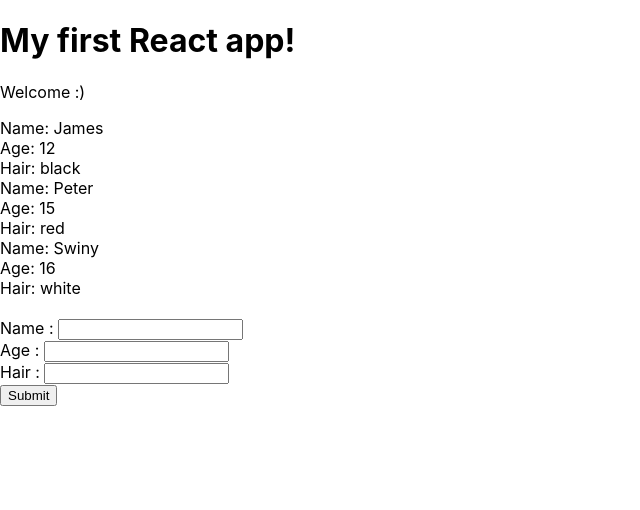
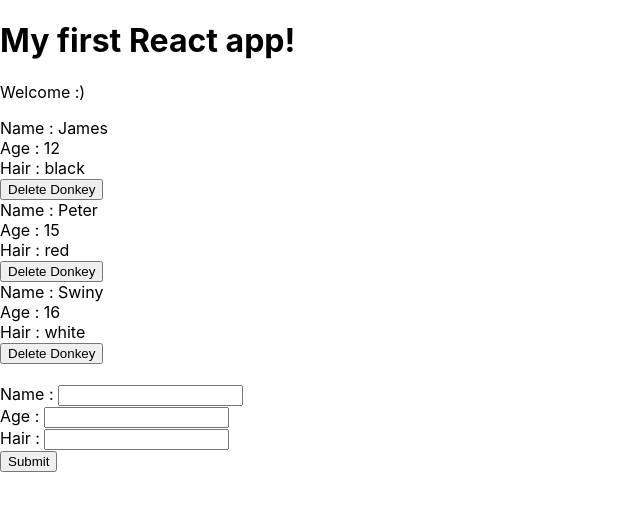
Before and after one commit to Ibnathism/React-And-Redux-Basics, a React (Create React App) app in the folder myfirstapp/: page / in a window 1280 px wide. Shown: the top 510 px of the page, without its empty margins (0-640 px from the left). Built offline with nearby package versions, Linux system fonts and the light colour scheme.

Commit message:
delete data

```diff
--- a/myfirstapp/src/App.js
+++ b/myfirstapp/src/App.js
@@ -1,7 +1,8 @@
 import React, { Component } from 'react';
-import Nested from './props';
+//import Nested from './props';
 //import Conditional from './conditional';
 import AddDonkey from './form';
+import DeleteDonkey from './deleteData';
 
 class App extends Component {
   //Outputting List
@@ -25,6 +26,18 @@
       donkeys: temp
     })
   }
+
+
+  removeDonkey = (id) => {
+    //console.log(id);
+    let temp = this.state.donkeys.filter(i => {
+      return i.id !== id
+    });
+    this.setState({
+      donkeys: temp
+    })
+  }
+
   render(){
     return (
 
@@ -57,7 +70,7 @@
       <div className="App">
           <h1>My first React app!</h1>
           <p>Welcome :)</p>
-          <Nested donkeys={this.state.donkeys}/>
+          <DeleteDonkey removeDonkey={this.removeDonkey} donkeys={this.state.donkeys}/>
           <AddDonkey addDonkey={this.addDonkey}/>
       </div>
 
--- /dev/null
+++ b/myfirstapp/src/deleteData.js
@@ -0,0 +1,23 @@
+import React from 'react';
+
+const DeleteDonkey = ({donkeys, removeDonkey}) => {
+    const list = donkeys.map(i => {
+        return(
+            <div className="donkey" key={i.id}>
+                <div>Name : {i.name}</div>
+                <div>Age : {i.age}</div>
+                <div>Hair : {i.hair}</div>
+                <button onClick={() => {removeDonkey(i.id)}}>Delete Donkey</button>
+
+            </div>
+        )
+    })
+
+    return(
+        <div className="list">
+            {list}
+        </div>
+    )
+}
+
+export default DeleteDonkey;
```
